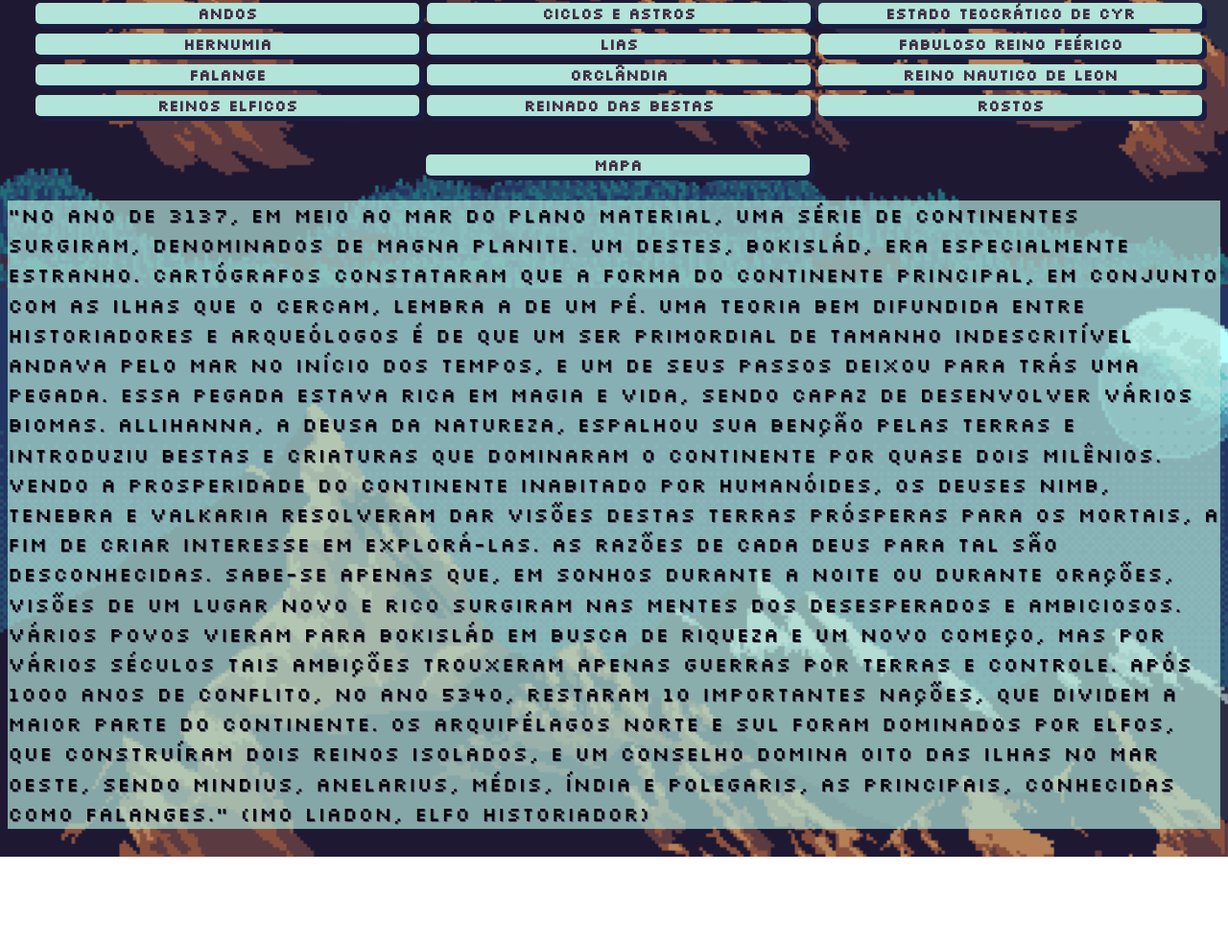
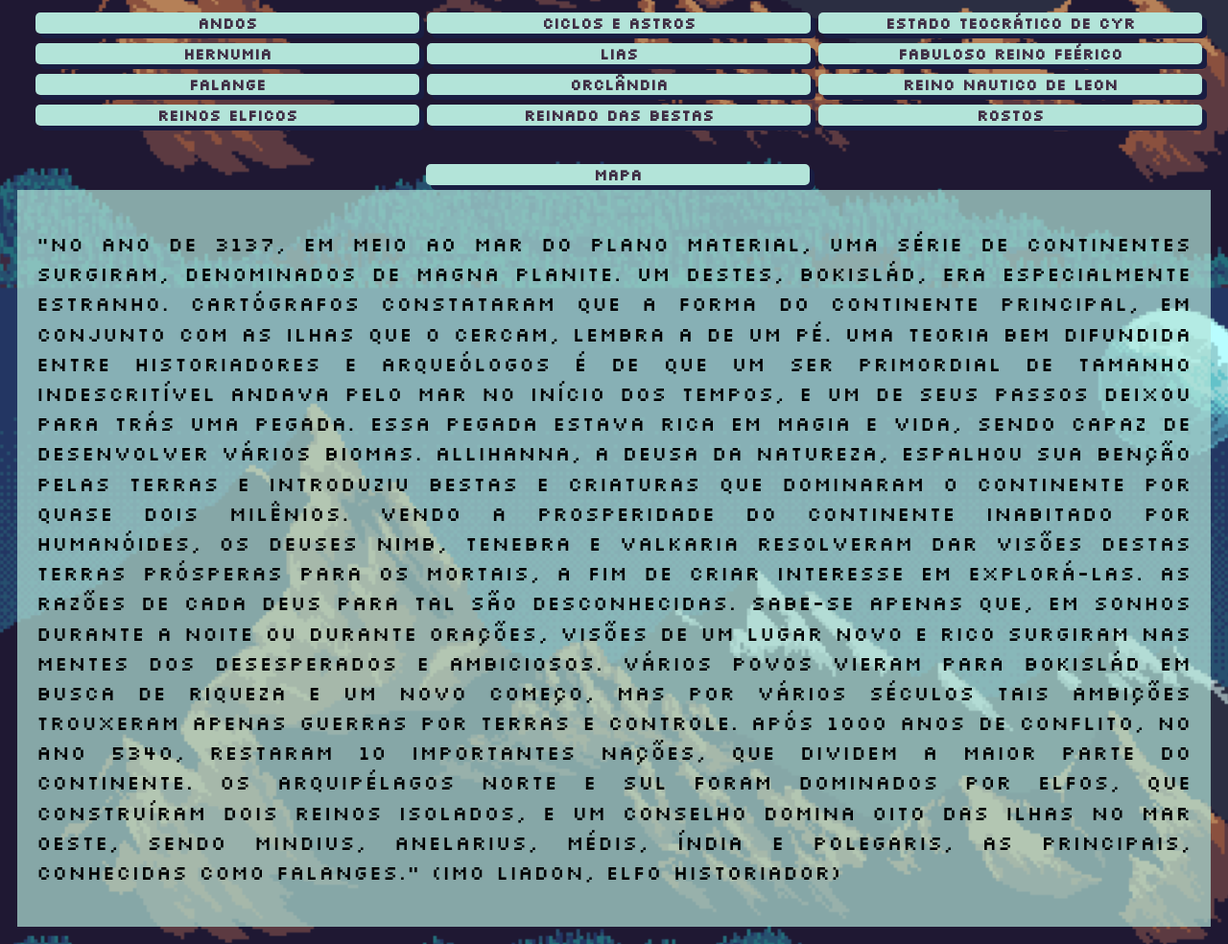
Before and after one commit to wedsneyAlvesDomingos/Bokislad-Wiki, a plain HTML site: page index.html in a window 1280 px wide. Shown: the part 500-1484 px from the top of the page at 96% size. Before the commit the page ends 1393 px from the top, so only its background shows below. Drawn offline with Linux system fonts and the light colour scheme; a web font is replaced by a local one.

Commit message:
formatacao de testo e pagina

```diff
--- a/main.css
+++ b/main.css
@@ -5,6 +5,7 @@ body{
     background-size:cover ;
     display: inline-block;
     font-family: 'Silkscreen', cursive;
+    padding: 10px;
 
 }
 
@@ -111,6 +112,8 @@ section{
     line-height: 1.5;
     border: #191d42;
     background:rgb(179, 228, 217 , 0.7);
-    text-shadow: 1px 1px #585d7e;
+    text-shadow: 1px 1px #585d7e 0.7;
     font-size: 1.3em;
+    padding: 20px;
+    text-align: justify;
 }
```
